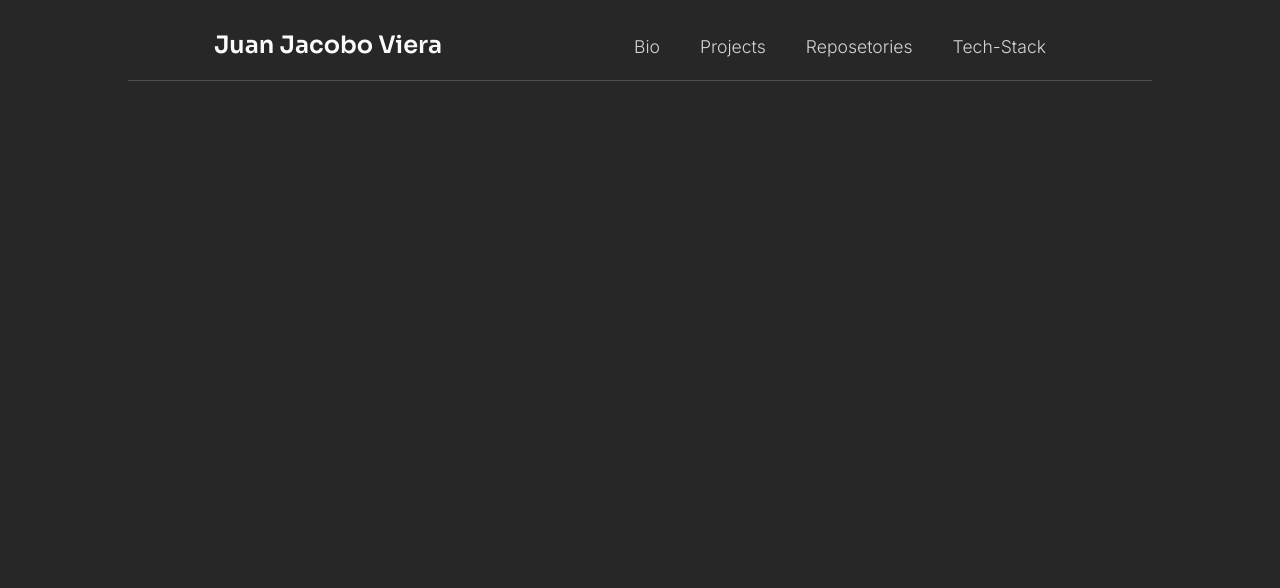
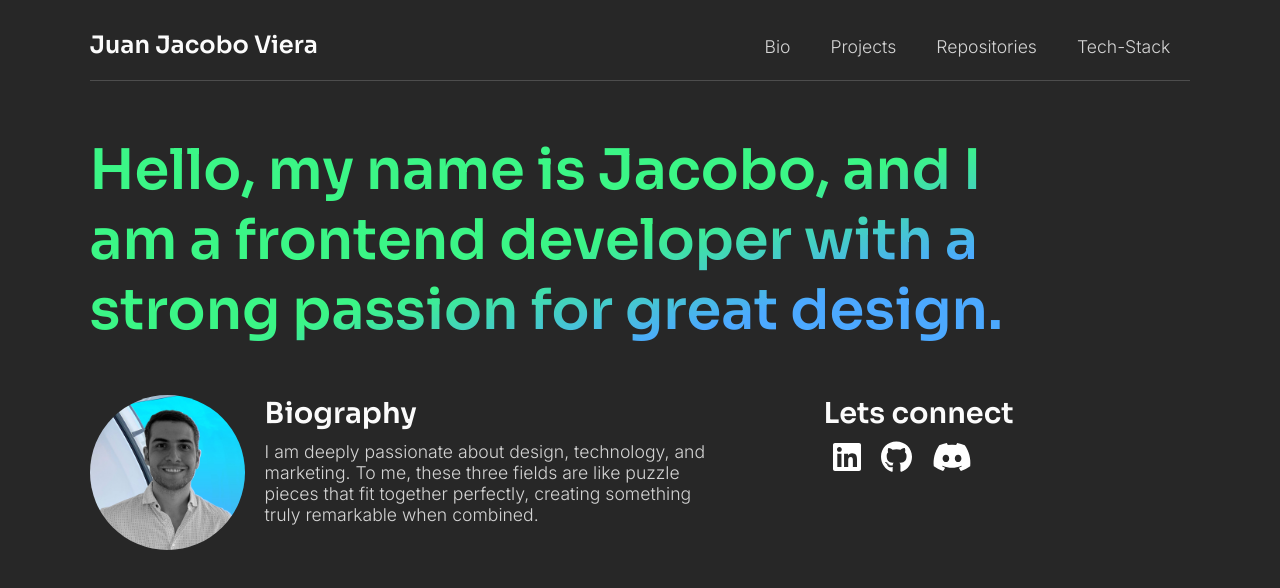
Before and after one commit to juanjacoboviera/frontend-portfolio, a React (Create React App) app: page / in a window 1280 px wide. Shown: the top 588 px of the page. Built offline with nearby package versions, Linux system fonts and the light colour scheme.

Commit message:
add bio section components, html and style structure

```diff
--- a/package.json
+++ b/package.json
@@ -3,6 +3,12 @@
   "version": "0.1.0",
   "private": true,
   "dependencies": {
+    "@fortawesome/fontawesome-free": "^6.3.0",
+    "@fortawesome/fontawesome-svg-core": "^6.3.0",
+    "@fortawesome/free-brands-svg-icons": "^6.3.0",
+    "@fortawesome/free-regular-svg-icons": "^6.3.0",
+    "@fortawesome/free-solid-svg-icons": "^6.3.0",
+    "@fortawesome/react-fontawesome": "^0.2.0",
     "@testing-library/jest-dom": "^5.16.5",
     "@testing-library/react": "^13.4.0",
     "@testing-library/user-event": "^13.5.0",
--- /dev/null
+++ b/src/about/About.js
@@ -0,0 +1,30 @@
+import React from 'react'
+import juandev from '../assets/front-end-dev2.jpg'
+import './about.css'
+import { FontAwesomeIcon } from '@fortawesome/react-fontawesome'
+import { faLinkedin, faGithub, faDiscord } from '@fortawesome/free-brands-svg-icons'
+const About = () => {
+  return (
+    <div className='about-container'>
+        <div className="bio-container">
+                <div className="bio-data__container">
+                <img className='profile-pic' src={juandev} width="155px" height='155px' alt="" />
+           <div className="bio-text">
+                <h3>Biography</h3>
+                <p>I am deeply passionate about design, technology, and marketing. To me, these three fields are like puzzle pieces that fit together perfectly, creating something truly remarkable when combined.</p>
+           </div>
+           </div>
+           <div className="contact-data">
+            <h3>Lets connect</h3>
+            <FontAwesomeIcon icon={faLinkedin} className='socialMedia-icons'/>
+            <FontAwesomeIcon icon={faGithub} className='socialMedia-icons'/>
+            <FontAwesomeIcon icon={faDiscord} className='socialMedia-icons'/>
+           </div>
+        </div>
+        <div className="specialty-container">
+        </div>
+    </div>
+  )
+}
+
+export default About
--- /dev/null
+++ b/src/about/about.css
@@ -0,0 +1,31 @@
+.bio-container{
+    display: grid;
+    grid-template-columns: 2fr 1fr;
+    padding-top: 50px;
+}
+
+.bio-data__container{
+    display: flex;
+    flex-direction: row;
+}
+
+.bio-text{
+    display: flex;
+    flex-direction: column;
+}
+
+.bio-text p {
+    margin-top: 10px;
+    width: 80%;
+}
+
+.profile-pic{
+    border-radius: 50%;
+    margin-right: 20px;
+}
+
+.socialMedia-icons{
+    color: white;
+    font-size: 32px;
+    margin: 10px 10px 0 10px;
+}
--- /dev/null
+++ b/src/headerTitle/HeaderTitle.js
@@ -0,0 +1,9 @@
+import React from 'react'
+import './headertitle.css'
+const HeaderTitle = () => {
+  return (
+    <h1 className='main-title'>Hello, my name is Jacobo, and I<br/> am a frontend developer with a <br/> strong passion for great design. </h1>
+  )
+}
+
+export default HeaderTitle
--- /dev/null
+++ b/src/headerTitle/headertitle.css
@@ -0,0 +1,3 @@
+.main-title{
+    margin-top: 54px;
+}
--- a/src/index.js
+++ b/src/index.js
@@ -3,6 +3,7 @@ import ReactDOM from 'react-dom/client';
 import './style.css';
 import App from './App';
 import reportWebVitals from './reportWebVitals';
+
 
 const root = ReactDOM.createRoot(document.getElementById('root'));
 root.render(
--- a/src/components/nav/Nav.js
+++ b/src/nav/Nav.js
@@ -9,7 +9,7 @@ const Nav = () => {
         <ul className=''>
             <li>Bio</li>
             <li>Projects</li>
-            <li>Reposetories</li>
+            <li>Repositories</li>
             <li>Tech-Stack</li>
         </ul>
         </div>
--- a/src/components/nav/nav.css
+++ b/src/nav/nav.css
@@ -6,10 +6,10 @@
 .navBar{
     display: flex;
     flex-direction: row;
-    justify-content: space-around;
+    justify-content: space-between;
     align-items: baseline;
     padding: 30px 0px 20px 0px;
-    width: 80%;
+    width: 100%;
     border-bottom: 1px solid #4D4D4D;
 }
 
--- a/src/pages/Home.js
+++ b/src/pages/Home.js
@@ -1,10 +1,18 @@
 import React from 'react'
-import Nav from '../components/nav/Nav'
+import About from '../about/About'
+import HeaderTitle from '../headerTitle/HeaderTitle'
+import Nav from '../nav/Nav'
 
 const Home = () => {
   return (
     <>
-    <Nav/>
+   <header>
+   <Nav/>
+    <HeaderTitle/>
+   </header>
+   <main>
+    <About/>
+   </main>
     </>
   )
 }
--- a/src/style.css
+++ b/src/style.css
@@ -13,11 +13,14 @@
 
 body{
   background-color: #272727;
+  margin: 0 7vw;
 }
 
 
 h1{
-  color: #FBFBFB;
+  background-image: linear-gradient(165deg, rgba(59,246,134,1) 48%, rgba(76,169,255,1) 71%);
+  -webkit-background-clip: text;
+  -webkit-text-fill-color: transparent;
   font-size: 3.5em;
   font-family: 'Sora', sans-serif;
   font-weight: 600;
```
Also changed, not shown: src/assets/front-end-dev2.jpg (added), 1 other file (tests, documents, lock files or other folders).
